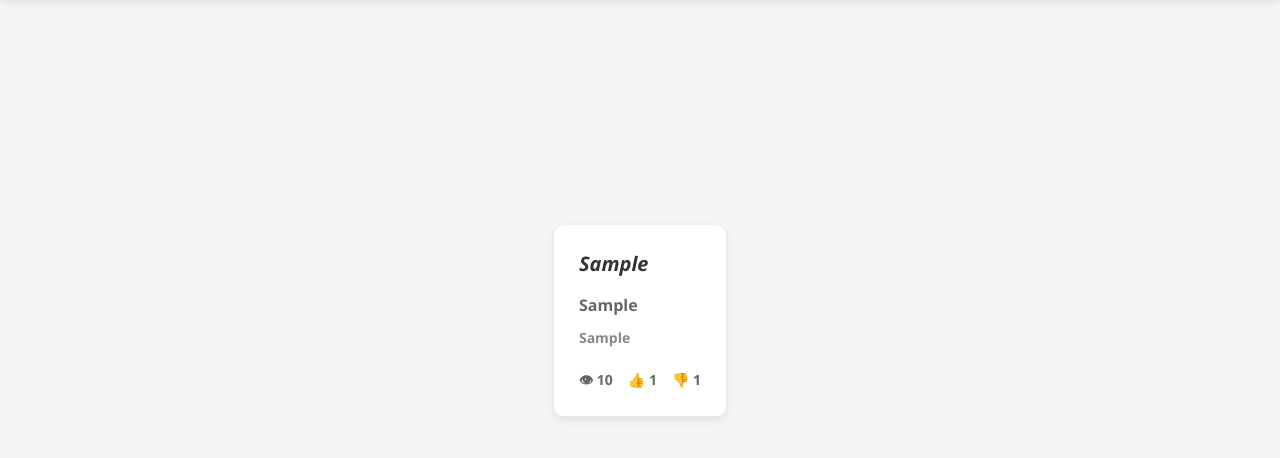
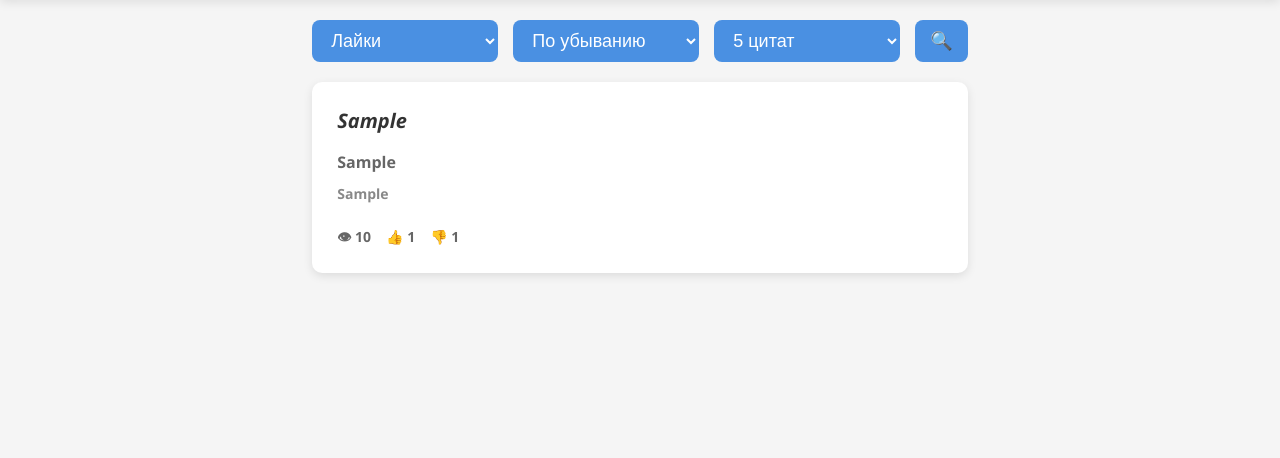
Before and after one commit to ararayay/quotea, a Django app: page /popular_quotes in a window 1280 px wide. Shown: the part 79-537 px from the top of the page. Run offline with Django 5.2, Linux system fonts and the light colour scheme; tables that the repository leaves empty hold one stand-in row (values such as "Sample post").

Commit message:
Add filters on popular quotes page

```diff
--- a/quotea/app/static/base.css
+++ b/quotea/app/static/base.css
@@ -56,19 +56,23 @@ body {
 
 /* Основной контент */
 main {
+  margin: 0 auto;
+  padding: 0 20px;
+}
+
+/* Контейнер цитаты */
+.main-quote {
   position: fixed;
   top: 50%;
   left: 50%;
   transform: translate(-50%, -50%);
-  max-width: 800px;
   width: 100%;
-  padding: 0 20px;
   display: flex;
   align-items: center;
   justify-content: center;
+  max-width: 800px;
 }
 
-/* Контейнер цитаты */
 .quote-container {
   background-color: white;
   padding: 40px;
@@ -144,9 +148,30 @@ main {
 
 /* Популярные цитаты */
 .popular-container {
+  padding: 20px 0;
   display: flex;
   flex-direction: column;
   gap: 20px;
+  justify-content: space-between;
+}
+
+.filter-items {
+  display: grid;
+  grid-template-columns: repeat(3, 1fr) auto;
+  gap: 15px;
+  width: 100%;
+}
+
+.filter-item {
+  padding: 10px 15px;
+  background-color: #4a90e2;
+  color: white;
+  text-decoration: none;
+  border-radius: 8px;
+  font-size: 18px;
+  transition: background-color 0.3s;
+  border: none;
+  cursor: pointer;
 }
 
 .quote-card {
--- a/quotea/app/templates/popular_quotes.html
+++ b/quotea/app/templates/popular_quotes.html
@@ -5,6 +5,29 @@
 {% block content %}
 
 	<div class="popular-container">
+    <form method="get">
+      <div class="filter-items">
+        <select name="sort_by" class="filter-item">
+          <option value="views" {% if sort_by  == 'views' %}selected{% endif %}>Просмотры</option>
+          <option value="likes" {% if sort_by  == 'likes' %}selected{% endif %}>Лайки</option>
+          <option value="dislikes" {% if sort_by  == 'dislikes' %}selected{% endif %}>Дизлайки</option>
+        </select>
+
+        <select name="order" class="filter-item">
+          <option value="asc" {% if order == 'asc' %}selected{% endif %}>По возрастанию</option>
+          <option value="desc" {% if order == 'desc' %}selected{% endif %}>По убыванию</option>
+        </select>
+
+        <select name="number" class="filter-item">
+          {% for n in numbers_list %}
+            <option value="{{ n }}" {% if number == n %}selected{% endif %}>{{ n }} цитат</option>
+          {% endfor %}
+        </select>
+
+        <button type="submit" class="filter-item">🔍</button>
+      </div>
+    </form>
+
     {% for popular_quote in data %}
       <div class="quote-card">
         <h2 class="quote-text">{{ popular_quote.quote }}</h2>
@@ -18,4 +41,5 @@
       </div>
     {% endfor %}
 	</div>
+
 {% endblock %}
--- a/quotea/app/templates/random_quote.html
+++ b/quotea/app/templates/random_quote.html
@@ -3,6 +3,7 @@
 {% block title %}Случайная цитата{% endblock %}
 
 {% block content %}
+  <div class="main-quote">
     {% if messages %}
       <div class="modal-overlay">
         <div class="modal-content">
@@ -38,4 +39,5 @@
         <span class="stat-item">👎 {{ data.dislikes }}</span>
       </div>
     </div>
+	</div>
 {% endblock %}
--- a/quotea/app/views.py
+++ b/quotea/app/views.py
@@ -51,9 +51,31 @@ def create_quote(request: HttpRequest) -> HttpResponse:
         return render(request, "create_quote.html", {"form": add_form})
 
 def popular_quotes(request: HttpRequest) -> HttpResponse:
-    # Сортировка по лайкам и выбор первых 10 цитат
-    most_popular_quotes = Quotes.objects.order_by('-likes')[:10]
-    return render(request, "popular_quotes.html", {"data": most_popular_quotes})
+    # Выбранные значения для фильтрации (по умолчанию лайки, по убыванию, 10 цитат)
+    sort_by = request.GET.get('sort_by', 'likes')
+    order = request.GET.get('order', 'desc')
+    number = int(request.GET.get('number', '10'))
+
+    if order == 'asc':
+        sorted_quotes = Quotes.objects.order_by(sort_by)[:number]
+    else:
+        sorted_quotes = Quotes.objects.order_by("-" + sort_by)[:number]
+
+    # Если цитат много, то максимально можно отобразить 30
+    if len(sorted_quotes) >= 30:
+        numbers = list(range(5, 30, 5))
+    else:
+        numbers = list(range(5, len(sorted_quotes) + 5, 5))
+
+    context = {
+        'data': sorted_quotes,
+        'sort_by': sort_by,
+        'order': order,
+        'number': number,
+        'numbers_list': numbers
+    }
+
+    return render(request, "popular_quotes.html", context)
 
 def like_quote(request, quote_id):
     # Лайк
```
Lines whose indentation alone changed are shown as unchanged.
